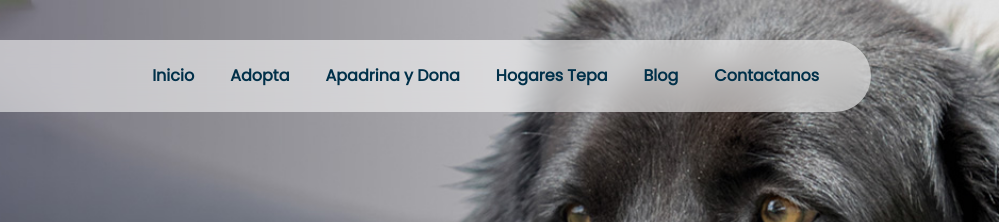
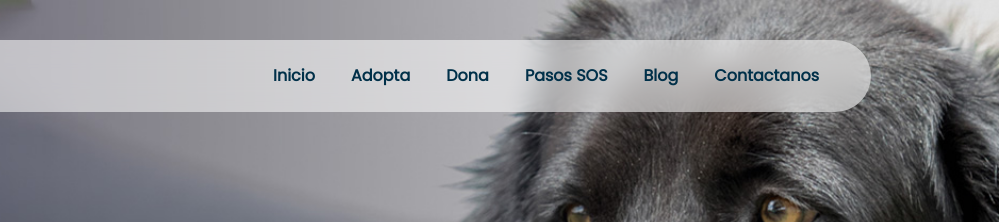
Before and after one commit to RosanneVN/Animal-shelter, an Astro site in the folder app/: page /Blog in a window 1280 px wide. Shown: the top 222 px of the page, 281-1280 px from the left. Built offline with nearby package versions, Linux system fonts and the light colour scheme; Astro itself is replaced by a stand-in of ours.

Commit message:
feat: add AnimalesData and update navigation titles

```diff
--- /dev/null
+++ b/app/src/Datas/AnimalesData.js
@@ -0,0 +1,2 @@
+export const AnimalesData = [
+    { id: 1, petName: "Max", Age: "", genre:"" }];
--- a/app/src/components/data.js
+++ b/app/src/components/data.js
@@ -11,12 +11,12 @@ export const NavBarMenu = [
   },
   {
     id: 3,
-    title: "Apadrina y Dona",
+    title: "Dona",
     url: "./ApadrinaYDona",
   },
   {
     id: 4,
-    title: "Hogares Tepa",
+    title: "Pasos SOS",
     url: "./HogaresTepa",
   },
   {
```
